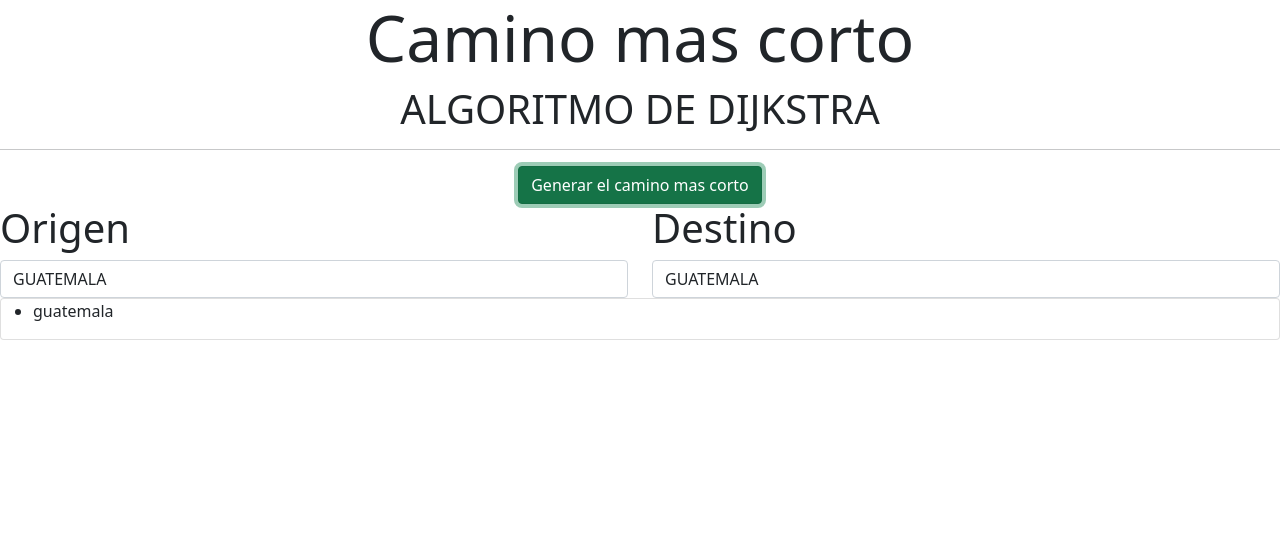
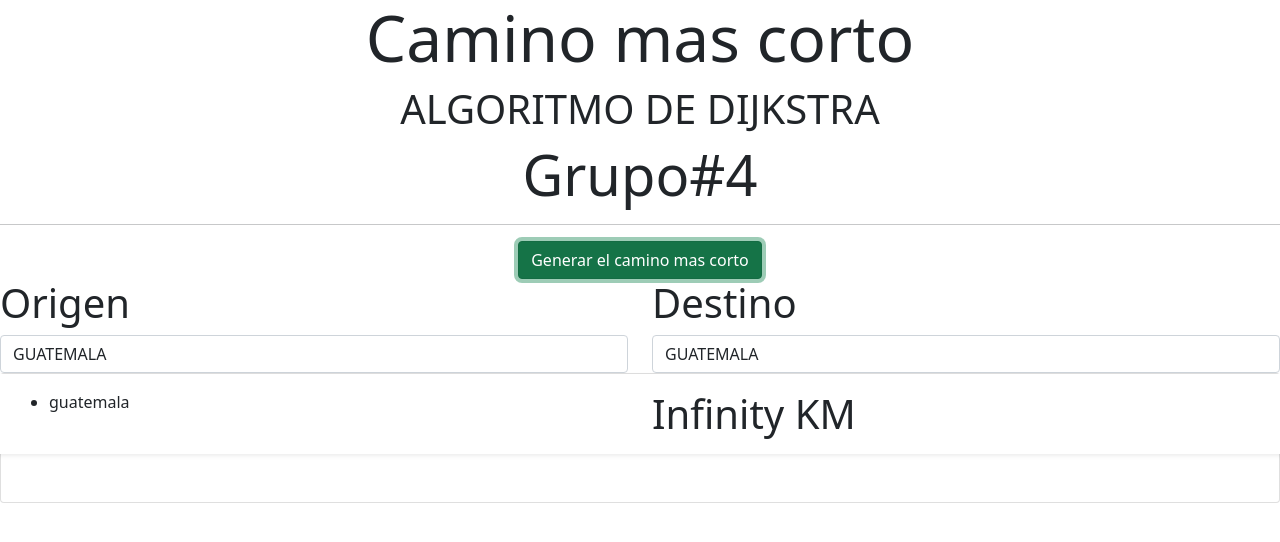
Before and after one commit to HeliskyJ/HeliskyJ.github.io, a plain HTML site: page index.html in a window 1280 px wide. Both pictures are taken after a click on the button "Generar el camino mas corto". Drawn offline with nearby package versions, Linux system fonts and the light colour scheme.

Commit message:
desplega el camino y los kilometros a recorrer

```diff
--- /dev/null
+++ b/grafo.js
@@ -0,0 +1,157 @@
+const grafo = {
+    guatemala: {
+        baja_verapaz: 55,
+        chimaltenango: 33,
+        sacatepequez: 17,
+        escuintla: 48,
+        santa_rosa: 63,
+        jalapa: 56,
+        el_progreso: 78
+    },
+    el_progreso: {
+        zacapa: 137,
+        alta_verapaz: 82,
+        baja_verapaz: 48,
+        guatemala: 78,
+        jalapa: 29
+    },
+    sacatepequez: {
+        guatemala: 17,
+        chimaltenango: 29,
+        escuintla: 48
+    },
+    chimaltenango: {
+        guatemala: 33,
+        quiche: 94,
+        solola: 118,
+        suchitepequez: 73,
+        escuintla: 40,
+        sacatepequez: 12
+    },
+    escuintla: {
+        santa_rosa: 85,
+        guatemala: 63,
+        sacatepequez: 48,
+        chimaltenango: 40,
+        suchitepequez: 70
+    },
+    santa_rosa: {
+        jutiapa: 72,
+        jalapa: 105,
+        guatemala: 63,
+        escuintla: 85
+    },
+    solola: {
+        chimaltenango: 118,
+        quiche: 198,
+        totonicapan: 56,
+        quezaltenango: 53,
+        suchitepequez: 87
+    },
+    totonicapan: {
+        quiche: 194,
+        huehuetenango: 118,
+        quezaltenango: 87,
+        solola: 56
+    },
+    quezaltenango: {
+        suchitepequez: 87,
+        solola: 53,
+        totonicapan: 87,
+        huehuetenango: 125,
+        san_marcos: 74,
+        retalhuleu: 59
+    },
+    suchitepequez: {
+        escuintla: 70,
+        chimaltenango: 73,
+        solola: 87,
+        quezaltenango: 87,
+        retalhuleu: 54
+    },
+    retalhuleu: {
+        suchitepequez: 54,
+        quezaltenango: 59,
+        san_marcos: 90
+    },
+    san_marcos: {
+        huehuetenango: 123,
+        quezaltenango: 74,
+        retalhuleu: 90,
+    },
+    huehuetenango: {
+        quiche: 175,
+        san_marcos: 123,
+        quezaltenango: 125,
+        totonicapan: 118
+    },
+    quiche: {
+        baja_verapaz: 214,
+        alta_verapaz: 298,
+        huehuetenango: 175,
+        totonicapan: 194,
+        solola: 198,
+        chimaltenango: 94
+    },
+    baja_verapaz: {
+        guatemala: 55,
+        el_progreso: 48,
+        alta_verapaz: 272,
+        quiche: 214
+    },
+    alta_verapaz: {
+        el_progreso: 82,
+        zacapa: 310,
+        izabal: 396,
+        peten: 420,
+        quiche: 298,
+        baja_verapaz: 272
+    },
+    peten: {
+        alta_verapaz: 420,
+        izabal: 470
+    },
+    izabal: {
+        zacapa: 300,
+        peten: 470,
+        alta_verapaz: 396
+    },
+    zacapa: {
+        izabal: 300,
+        alta_verapaz: 310,
+        el_progreso: 137,
+        jalapa: 310,
+        chiquimula: 36
+    },
+    chiquimula: {
+        zacapa: 36,
+        jalapa: 78,
+        jutiapa: 97
+    },
+    jalapa: {
+        jutiapa: 97,
+        chiquimula: 97,
+        zacapa: 310,
+        el_progreso: 29,
+        guatemala: 56,
+        santa_rosa: 105
+    },
+    jutiapa: {
+        chiquimula: 97,
+        jalapa: 97,
+        santa_rosa: 72
+    }
+};
+
+function generarCamino() {
+    // Toma el valor de los select
+    origen = document.getElementById('select-origen').value;
+    destino = document.getElementById('select-destino').value;
+
+    // si no son nulos llama a la funcion dijkstra()
+    if (origen != null && destino != null) {
+        dijkstra(grafo, origen, destino)
+    } else {
+        alert('Debe seleccionar un origen y un destino')
+    }
+}
--- a/index.html
+++ b/index.html
@@ -1,16 +1,21 @@
 <!DOCTYPE html>
 <html>
+
 <head>
-	<title>	Dijkstra</title>
+	<title> Dijkstra</title>
 	<script type="text/javascript" src="script.js"></script>
 	<script type="text/javascript" src="script2.js" defer=""></script>
-<link rel="stylesheet" href="https://cdn.jsdelivr.net/npm/bootstrap@5.1.3/dist/css/bootstrap.min.css" integrity="sha384-1BmE4kWBq78iYhFldvKuhfTAU6auU8tT94WrHftjDbrCEXSU1oBoqyl2QvZ6jIW3" crossorigin="anonymous">
+	<link rel="stylesheet" href="https://cdn.jsdelivr.net/npm/bootstrap@5.1.3/dist/css/bootstrap.min.css"
+		integrity="sha384-1BmE4kWBq78iYhFldvKuhfTAU6auU8tT94WrHftjDbrCEXSU1oBoqyl2QvZ6jIW3" crossorigin="anonymous">
 </head>
+
 <body>
 	<header class="text-center">
 		<h1 class="display-3">Camino mas corto</h1>
 		<h1>ALGORITMO DE DIJKSTRA</h1>
-		</header><hr>
+		<h3 class="display-4">Grupo#4</h3>
+	</header>
+	<hr>
 	<div class="container d-flex justify-content-center ">
 		<div id="content" class="row">
 			<div class="col-md-6" id="origen">
@@ -23,42 +28,7 @@
 		</div>
 	</div>
 
-<script type="text/javascript">
-	function generarCamino(){
-		origen = document.getElementById('select-origen').value;
-		destino = document.getElementById('select-destino').value;
+	<script src="grafo.js"></script>
+</body>
 
-const grafo = {
-  guatemala: {baja_verapaz: 55, chimaltenango: 33, sacatepequez:17, escuintla:48,santa_rosa:63, jalapa:56,el_progreso:78},
-  el_progreso: {zacapa: 137, alta_verapaz: 82, baja_verapaz:48, guatemala:78, jalapa:29},
-  sacatepequez: {guatemala: 17, chimaltenango: 29,escuintla:48},
-  chimaltenango: {guatemala: 33, quiche:94, solola:118, suchitepequez:73, escuintla:40,sacatepequez:12},
-  escuintla: {santa_rosa: 85, guatemala:63, sacatepequez:48, chimaltenango:40, suchitepequez:70},
-  santa_rosa: {jutiapa:72,  jalapa:105, guatemala:63, escuintla:85},
-  solola: {chimaltenango:118, quiche:198, totonicapan: 56, quezaltenango:53, suchitepequez:87},
-  totonicapan: {quiche: 194, huehuetenango: 118, quezaltenango:87, solola:56},
-  quezaltenango: {suchitepequez: 87, solola:53, totonicapan:87, huehuetenango:125, san_marcos:74, retalhuleu:59},
-  suchitepequez: {escuintla:70, chimaltenango:73, solola:87, quezaltenango:87,retalhuleu:54},
-  retalhuleu: {suchitepequez: 54, quezaltenango: 59, san_marcos: 90},
-  san_marcos: {huehuetenango: 123, quezaltenango: 74, retalhuleu: 90, },
-  huehuetenango: {quiche: 175, san_marcos: 123, quezaltenango: 125, totonicapan: 118},
-  quiche: {baja_verapaz: 214, alta_verapaz: 298, huehuetenango: 175, totonicapan: 194, solola: 198, chimaltenango:94},
-  baja_verapaz: {guatemala: 55, el_progreso: 48, alta_verapaz: 272, quiche: 214},
-  alta_verapaz: {el_progreso: 82, zacapa: 310, izabal: 396, peten: 420, quiche: 298, baja_verapaz: 272},
-  peten: {alta_verapaz: 420, izabal: 470},
-  izabal: {zacapa: 300, peten: 470, alta_verapaz:396},
-  zacapa: {izabal: 300, alta_verapaz: 310, el_progreso: 137, jalapa:310, chiquimula: 36},
-  chiquimula: {zacapa:36, jalapa:78, jutiapa:97},
-  jalapa: {jutiapa: 97, chiquimula:97, zacapa: 310, el_progreso: 29, guatemala: 56, santa_rosa:105},
-  jutiapa: {chiquimula:97, jalapa:97, santa_rosa:72}
-};
-			if(origen != null || destino != null){
-			dijkstra(grafo, origen, destino)
-		}else{
-			alert('Debe seleccionar el origen y el destino')
-
-	}
-		}
-</script>
-</body>
 </html>
--- a/script.js
+++ b/script.js
@@ -1,8 +1,8 @@
-
-const encontrarCostoMenor = (pesos, procesado) => {
+// devuelve el nodo con el peso menor
+const encontrarCostoMenor = (pesos, visitado) => {
   return Object.keys(pesos).reduce((pesoMenor, nodo) => {
-      if (pesoMenor === null || pesos[nodo] < pesos[pesoMenor]){
-        if (!procesado.includes(nodo)) {
+    if (pesoMenor === null || pesos[nodo] < pesos[pesoMenor]) {
+      if (!visitado.includes(nodo)) {
         pesoMenor = nodo;
       }
     }
@@ -12,14 +12,21 @@ const encontrarCostoMenor = (pesos, procesado) => {
 
 // función que devuelve el costo minimo y el camino final
 const dijkstra = (grafo, nodoInicial, nodoDestino) => {
+
+  // asigna el nodo destino con la etiqueta "infinity"
   let pesos = {};
   pesos[nodoDestino] = 'Infinity'
+
+  //Hace una copia desde el nodo origen
   pesos = Object.assign(pesos, grafo[nodoInicial]);
   console.log('Inicial `pesos`: ')
   console.log(pesos)
 
   // recorrido de caminos
-  const nodosPadre = {nodoDestino: null};
+  const nodosPadre = {
+    nodoDestino: null
+  };
+
   for (let hijo in grafo[nodoInicial]) {
     nodosPadre[hijo] = nodoInicial;
   }
@@ -30,9 +37,8 @@ const dijkstra = (grafo, nodoInicial, nodoDestino) => {
   const nodosVisitados = [];
 
   // Asigna el nodo inical. Toma el peso menor
-
   let nodo = encontrarCostoMenor(pesos, nodosVisitados);
-  console.log('Initial `node`: ', nodo)
+  console.log('Nodo `inicial`: ', nodo)
 
   while (nodo) {
     console.log(`***** 'Nodo Actual': ${nodo} *****`)
@@ -40,34 +46,45 @@ const dijkstra = (grafo, nodoInicial, nodoDestino) => {
     let hijosDelNodo = grafo[nodo];
 
     for (let n in hijosDelNodo) {
-       if(String(n) === String(nodoInicial)){
+
+      if (String(n) === String(nodoInicial)) {
         console.log('Buscando la ruta mas corta');
-       }else{
-        console.log('Nodo inicial '+ nodoInicial);
-        console.log('Evaluando el peso del nodo '+n +'... Buscando desde el nodo '+nodo);
-        console.log('ultimo peso registrado '+pesos[n]);
+      } else {
+        console.log('Nodo inicial ' + nodoInicial);
+        console.log('Evaluando el peso del nodo ' + n + '... Buscando desde el nodo ' + nodo);
+        console.log('ultimo peso registrado ' + pesos[n]);
+
+        // guarda el peso nuevo en una variable
         let nuevoPeso = peso + hijosDelNodo[n];
-        console.log('Nuevo peso: '+ nuevoPeso);
-        if(!pesos[n] || pesos[n] > nuevoPeso){
-          pesos[n]  = nuevoPeso;
+        console.log('Nuevo peso: ' + nuevoPeso);
+
+        // verifica el nuevo peso, si es menor al peso antes registrado se toma ese peso comoel mejor
+        if (!pesos[n] || pesos[n] > nuevoPeso) {
+          pesos[n] = nuevoPeso;
           nodosPadre[n] = nodo;
           console.log('Actualizado el peso y los nodos padre')
-        }else{
+        } else {
           console.log('Un camino mas corto ya existe')
         }
       }
     }
+    // Se marcan los nodos visitados
     nodosVisitados.push(nodo);
+    // continua buscando el camino menor, hasta que todos los nodos sean visitados
     nodo = encontrarCostoMenor(pesos, nodosVisitados);
   }
-  console.log('while loop ends: ')
+  console.log('Termina el ciclo')
 
   let caminoMasCorto = [nodoDestino];
   let padre = nodosPadre[nodoDestino];
+  console.log("camino " + caminoMasCorto)
+
+  //asigna al caminoMasCorto los nodos padre
   while (padre) {
     caminoMasCorto.push(padre);
     padre = nodosPadre[padre];
   }
+
   caminoMasCorto.reverse();
 
   const resultado = {
@@ -78,17 +95,31 @@ const dijkstra = (grafo, nodoInicial, nodoDestino) => {
 
 
   // Crea el elemento lista en el DOM
-  div =document.getElementById('resultado');
-  var ul = document.createElement('ul'), li;
-    console.log(resultado)
-  for(let i=0; i<resultado.camino.length; i++){
+  div = document.getElementById('resultado');
+  divRow2 = document.createElement('div')
+  divRow2.classList.add('row', 'shadow-sm', 'p-3', 'mb-5', 'bg-white', 'rounded');
+
+  div.appendChild(divRow2);
+  divCol1 = document.createElement('div');
+  divCol1.classList.add('col-md-6');
+  divRow2.appendChild(divCol1);
+
+  var divCol2 = document.createElement('div');
+  divCol2.classList.add('col-md-6', 'display-6', 'font-weight-bold');
+  var content = document.createTextNode(resultado.distancia +' KM')
+  divCol2.appendChild(content)
+  divRow2.appendChild(divCol2);
+
+  var ul = document.createElement('ul'),
+    li;
+  for (let i = 0; i < resultado.camino.length; i++) {
     console.log(resultado.camino[i])
-      li= document.createElement('li');
+    li = document.createElement('li');
     li.appendChild(document.createTextNode(resultado.camino[i]));
     ul.appendChild(li);
   }
 
-      div.appendChild(ul);
+  divCol1.appendChild(ul);
   document.body.appendChild(div)
   return resultado;
 
--- a/script2.js
+++ b/script2.js
@@ -1,12 +1,13 @@
-
+// arreglo para el select
 departamentos = [
-			["GUATEMALA","guatemala"],
+	// valor        clave
+	["GUATEMALA", "guatemala"],
 	["El PROGRESO", "el_progreso"],
 	["SACATEPEQUEZ", "sacatepequez"],
 	["CHIMALTENANGO", "chimaltenango"],
 	["ESCUINTLA", "escuintla"],
 	["SANTA ROSA", 'santa_rosa'],
-			["SOLOLA","solola"],
+	["SOLOLA", "solola"],
 	["TOTONICAPAN", "totonicapan"],
 	["QUEZALTENANGO", "quezaltenango"],
 	["SUCHITEPEQUEZ", "suchitepequez"],
@@ -21,21 +22,25 @@
 	["ZACAPA", "zacapa"],
 	["CHIQUIMULA", "chiquimula"],
 	["JALAPA", "jalapa"],
-			["JUTIAPA","jutiapa"]
+	["JUTIAPA", "jutiapa"]
 ];
+// ORIGEN
+
+// Crea el elemendo div y le agrega la clase row
 var divRow = document.createElement('div')
 divRow.classList.add('row');
 
 // crea el elemento select de origen
 var form = document.getElementById('origen');
 
+// Crea un elemento Select
 var selectList = document.createElement('select');
 selectList.id = 'select-origen';
 selectList.classList.add('form-control');
-
 form.appendChild(selectList);
 
-for(var i = 0; i<departamentos.length; i++){
+// por cada elemento dentro del arreglo de departamentos crea una opcion
+for (var i = 0; i < departamentos.length; i++) {
 	var option = document.createElement("option");
 	option.value = departamentos[i][1];
 	option.id = departamentos[i][0];
@@ -45,8 +50,10 @@ for(var i = 0; i<departamentos.length; i++){
 
 	document.body.appendChild(form);
 }
+// insert el select en el DOM
 divRow.appendChild(form);
 
+// DESTINO
 // crea el elemento select de Destino
 var form2 = document.getElementById('destino');
 
@@ -56,7 +63,7 @@ selectList2.classList.add('form-control');
 
 form2.appendChild(selectList2);
 
-for(var i = 0; i<departamentos.length; i++){
+for (var i = 0; i < departamentos.length; i++) {
 	var option = document.createElement("option");
 	option.value = departamentos[i][1];
 	option.text = departamentos[i][0];
@@ -68,7 +75,8 @@ for(var i = 0; i<departamentos.length; i++){
 divRow.appendChild(form2);
 document.body.appendChild(divRow)
 
+// crea un nuevo contenedor para alojar los resultados
 let contenedor = document.createElement('div');
-contenedor.id='resultado'
+contenedor.id = 'resultado'
 contenedor.classList.add('card')
 document.body.appendChild(contenedor);
```
Lines whose indentation alone changed are shown as unchanged.
